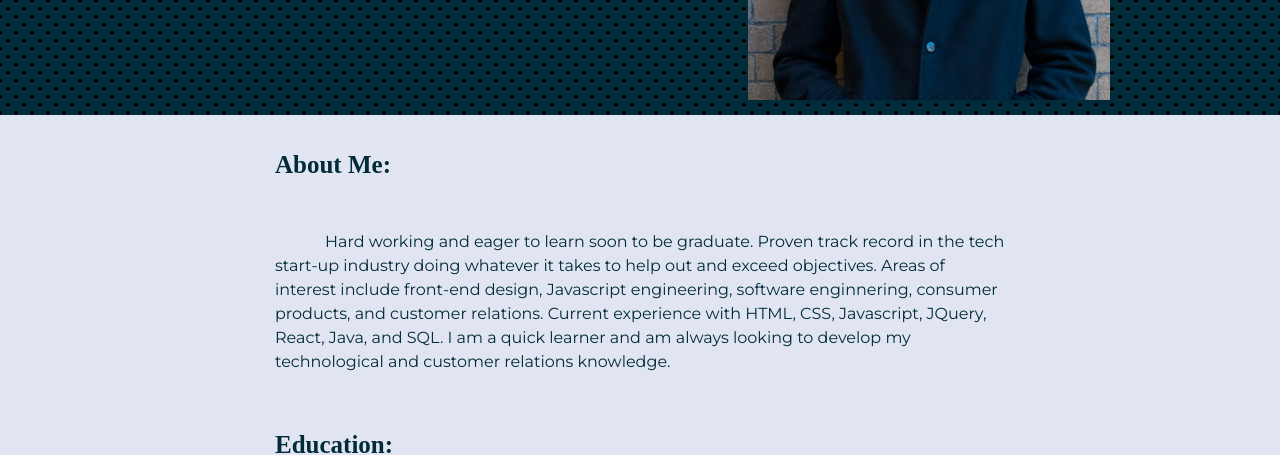
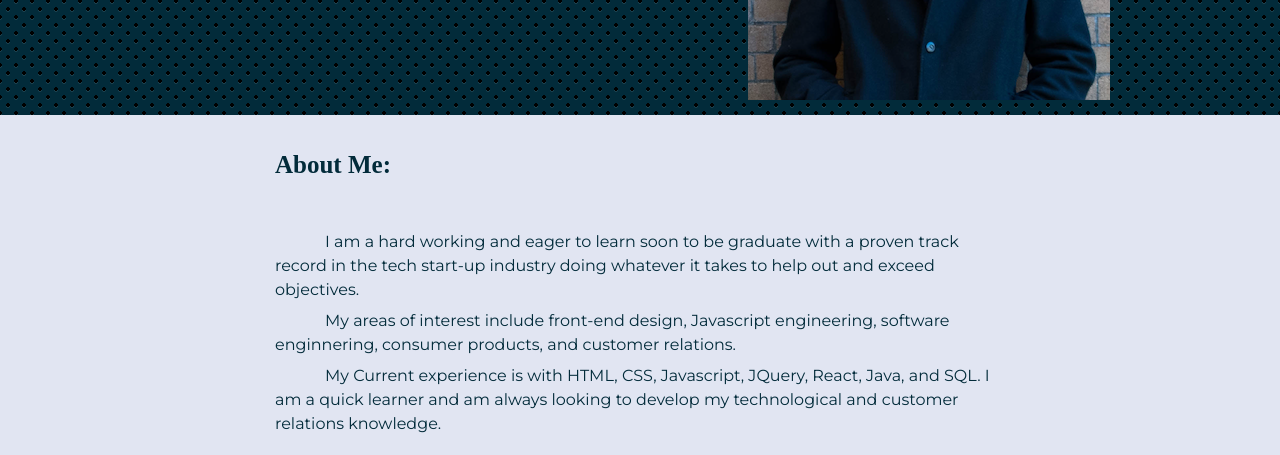
Before and after one commit to ry-shearson/ry-shearson.github.io, a plain HTML site: page index.html in a window 1280 px wide. Shown: the part 359-814 px from the top of the page. Drawn offline with nearby package versions, Linux system fonts and the light colour scheme; a web font is replaced by a local one.

Commit message:
minor tweeks to abt-me

```diff
--- a/index.html
+++ b/index.html
@@ -57,12 +57,17 @@
     <div class="box">
       <h3 class="title">About Me:</h3>
       <div class="abt-sizing" class="base-flex">
-        <p>Hard working and eager to learn soon to be graduate. Proven track
-          record in the tech start-up industry doing whatever it takes to help out and exceed objectives. Areas of interest include front-end design,
-           Javascript engineering, software enginnering, consumer products, and customer relations.
-          Current experience with HTML, CSS, Javascript, JQuery, React, Java, and SQL.
+        <p class="about-sub">I am a hard working and eager to learn soon to be graduate with a proven track
+          record in the tech start-up industry doing whatever it takes to help out and exceed objectives.
+        </p>
+        <p class="about-sub">
+          My areas of interest include front-end design, Javascript engineering, software enginnering,
+          consumer products, and customer relations.
+        </p>
+        <p class="about-sub-bot">My Current experience is with HTML, CSS, Javascript, JQuery, React, Java, and SQL.
           I am a quick learner and am always looking to develop my technological and customer relations
-          knowledge.</p>
+          knowledge.
+        </p>
       </div>
     </div>
   </section>
@@ -222,6 +227,7 @@
   <script src="https://code.jquery.com/jquery-3.3.1.slim.min.js" integrity="sha384-q8i/X+965DzO0rT7abK41JStQIAqVgRVzpbzo5smXKp4YfRvH+8abtTE1Pi6jizo" crossorigin="anonymous"></script>
   <script src="https://cdnjs.cloudflare.com/ajax/libs/popper.js/1.14.7/umd/popper.min.js" integrity="sha384-UO2eT0CpHqdSJQ6hJty5KVphtPhzWj9WO1clHTMGa3JDZwrnQq4sF86dIHNDz0W1" crossorigin="anonymous"></script>
   <script src="https://stackpath.bootstrapcdn.com/bootstrap/4.3.1/js/bootstrap.min.js" integrity="sha384-JjSmVgyd0p3pXB1rRibZUAYoIIy6OrQ6VrjIEaFf/nJGzIxFDsf4x0xIM+B07jRM" crossorigin="anonymous"></script>
+
 </body>
 
 </html>
--- a/resume.css
+++ b/resume.css
@@ -9,6 +9,14 @@
   color: #E1E5F2;
   text-decoration: none;
   font-family: 'Cantata One', serif;
+}
+.about-sub{
+  margin-top: 7px;
+  margin-bottom: 7px;
+}
+
+.about-sub-bot{
+  margin-top: 7px;
 }
 
 i{
@@ -237,7 +245,7 @@ meter::-webkit-meter-bar {
   }
 
   .abt-sizing {
-    font-size: 10px;
+    font-size: 14px;
     text-indent: 15px;
   }
 
```
Also changed, not shown: drinking-index.html (+1 -1 lines).
